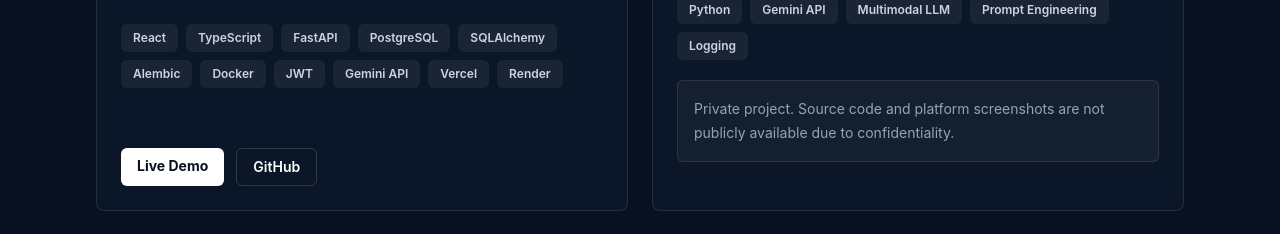
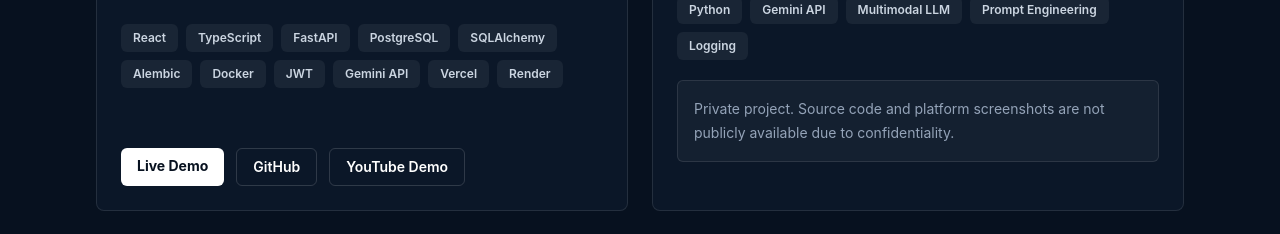
Before and after one commit to limgwei-123/lim-g-wei-portfolio, a React (Vite) app: page / in a window 1280 px wide. Shown: the part 2320-2554 px from the top of the page. Built offline with nearby package versions, Linux system fonts and the light colour scheme.

Commit message:
update resume and youtube link

```diff
--- a/src/components/Hero.tsx
+++ b/src/components/Hero.tsx
@@ -1,7 +1,11 @@
 const socialLinks = [
   { label: "GitHub", href: "https://github.com/limgwei-123" },
   { label: "LinkedIn", href: "https://www.linkedin.com/in/g-wei-lim-1385a8204" },
-  { label: "Resume", href: "#" },
+  {
+    label: "Resume",
+    href: "/Lim_G_Wei_Resume.docx",
+    download: "Lim_G_Wei_Resume.docx",
+  },
 ];
 
 export function Hero() {
@@ -34,6 +38,7 @@
                 href={link.href}
                 target={link.href.startsWith("http") ? "_blank" : undefined}
                 rel={link.href.startsWith("http") ? "noreferrer" : undefined}
+                download={link.download}
                 className="rounded-md border border-white/15 px-5 py-3 text-sm font-semibold text-white transition hover:border-skyline hover:text-skyline"
               >
                 {link.label}
--- a/src/components/Projects.tsx
+++ b/src/components/Projects.tsx
@@ -61,6 +61,17 @@
                     GitHub
                   </a>
                 ) : null}
+                {project.links?.map((link) => (
+                  <a
+                    key={link.href}
+                    href={link.href}
+                    target="_blank"
+                    rel="noreferrer"
+                    className="rounded-md border border-white/15 px-4 py-2 text-sm font-semibold text-white transition hover:border-skyline hover:text-skyline"
+                  >
+                    {link.label}
+                  </a>
+                ))}
               </div>
             </article>
           ))}
--- a/src/data/projects.ts
+++ b/src/data/projects.ts
@@ -5,6 +5,10 @@
   techStack: string[];
   liveDemo?: string;
   github?: string;
+  links?: {
+    label: string;
+    href: string;
+  }[];
   note?: string;
 };
 
@@ -29,6 +33,12 @@
     ],
     liveDemo: "https://lifelikegame.vercel.app/",
     github: "https://github.com/limgwei-123/lifelikegame",
+    links: [
+      {
+        label: "YouTube Demo",
+        href: "https://youtu.be/Icc7M7hgYeo?si=hUDtDA6P0QRjJ_oj",
+      },
+    ],
   },
   {
     name: "OpenLearning Course Assistant",
```
Also changed, not shown: 1 other file (tests, documents, lock files or other folders).
